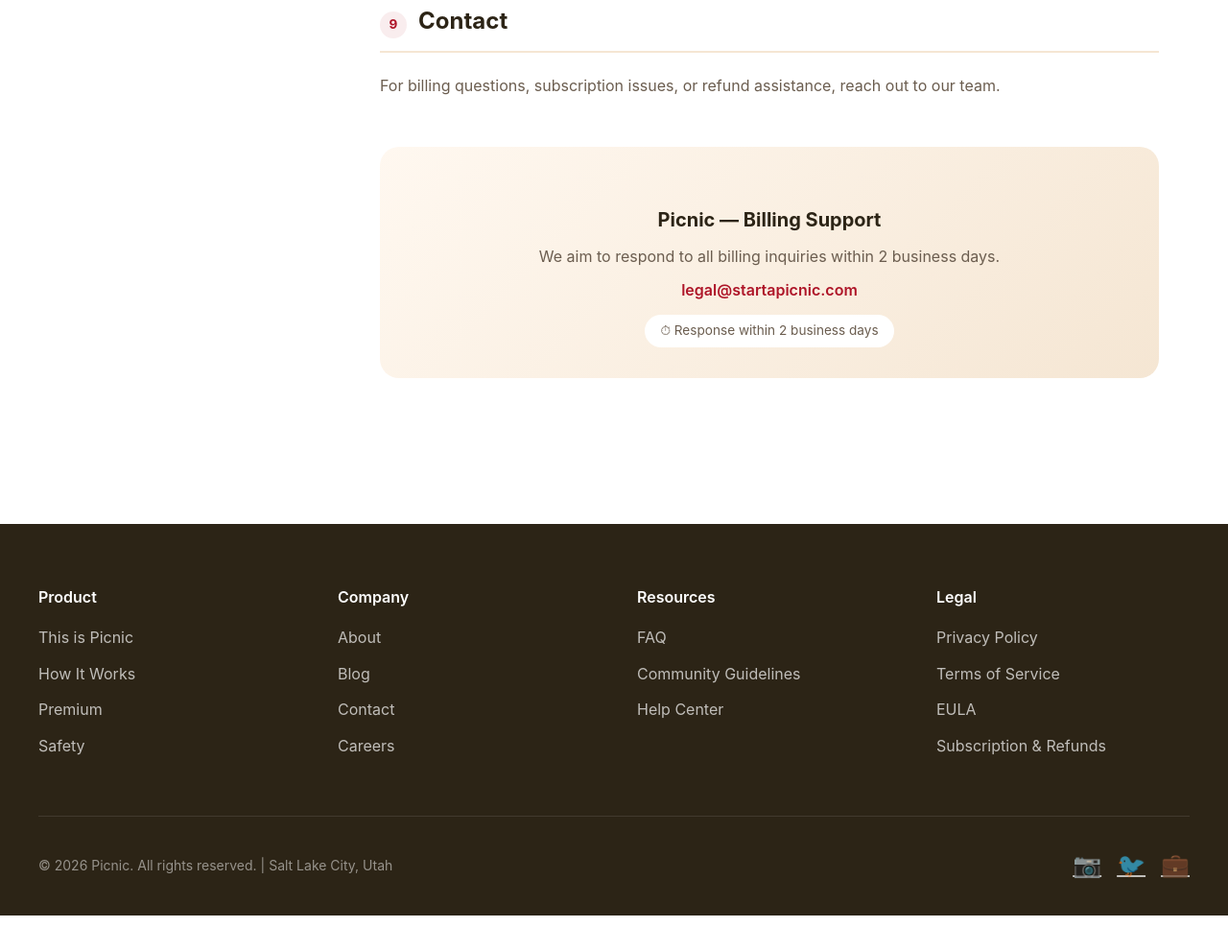
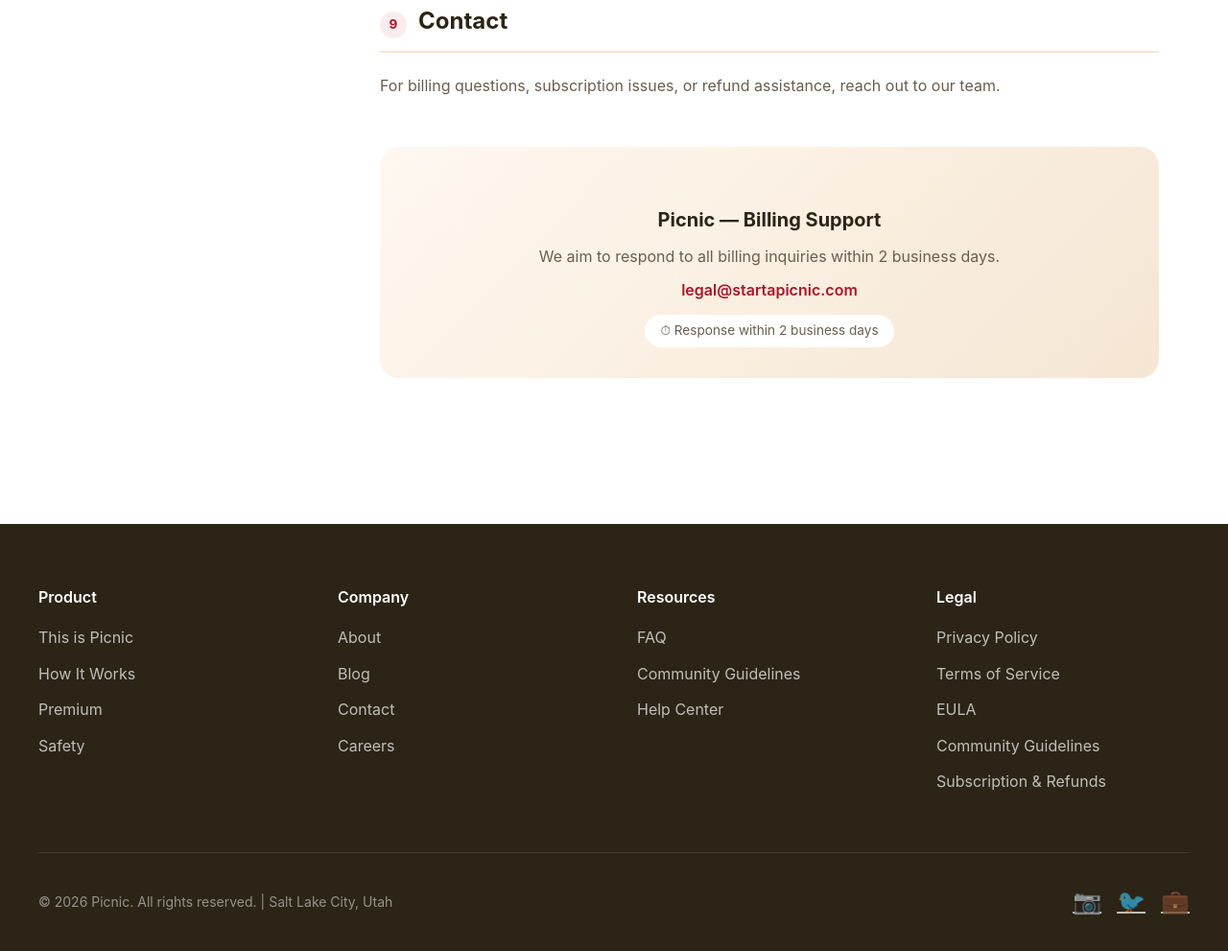
Before and after one commit to edgarche/picnic-website, a plain HTML site: page subscription-refund-policy.html in a window 1280 px wide. Shown: the part 4170-5161 px from the top of the page at 96% size. Before the commit the page ends 5124 px from the top, so only its background shows below. Drawn offline with Linux system fonts and the light colour scheme.

Commit message:
Update subscription-refund-policy.html legal footer links

```diff
--- a/subscription-refund-policy.html
+++ b/subscription-refund-policy.html
@@ -870,6 +870,7 @@
                         <li><a href="privacy.html">Privacy Policy</a></li>
                         <li><a href="terms.html">Terms of Service</a></li>
                         <li><a href="eula.html">EULA</a></li>
+                        <li><a href="community-guidelines.html">Community Guidelines</a></li>
                         <li><a href="subscription-refund-policy.html">Subscription &amp; Refunds</a></li>
                     </ul>
                 </div>
```
